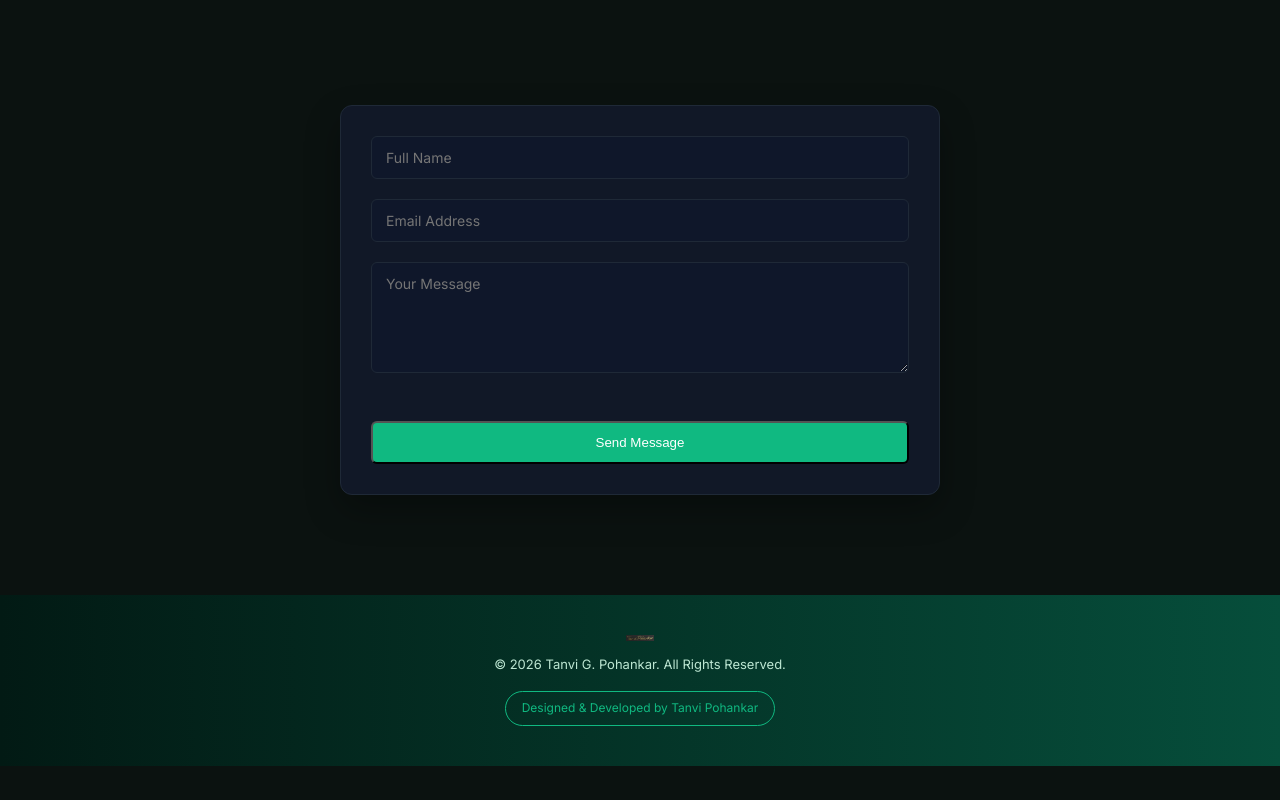
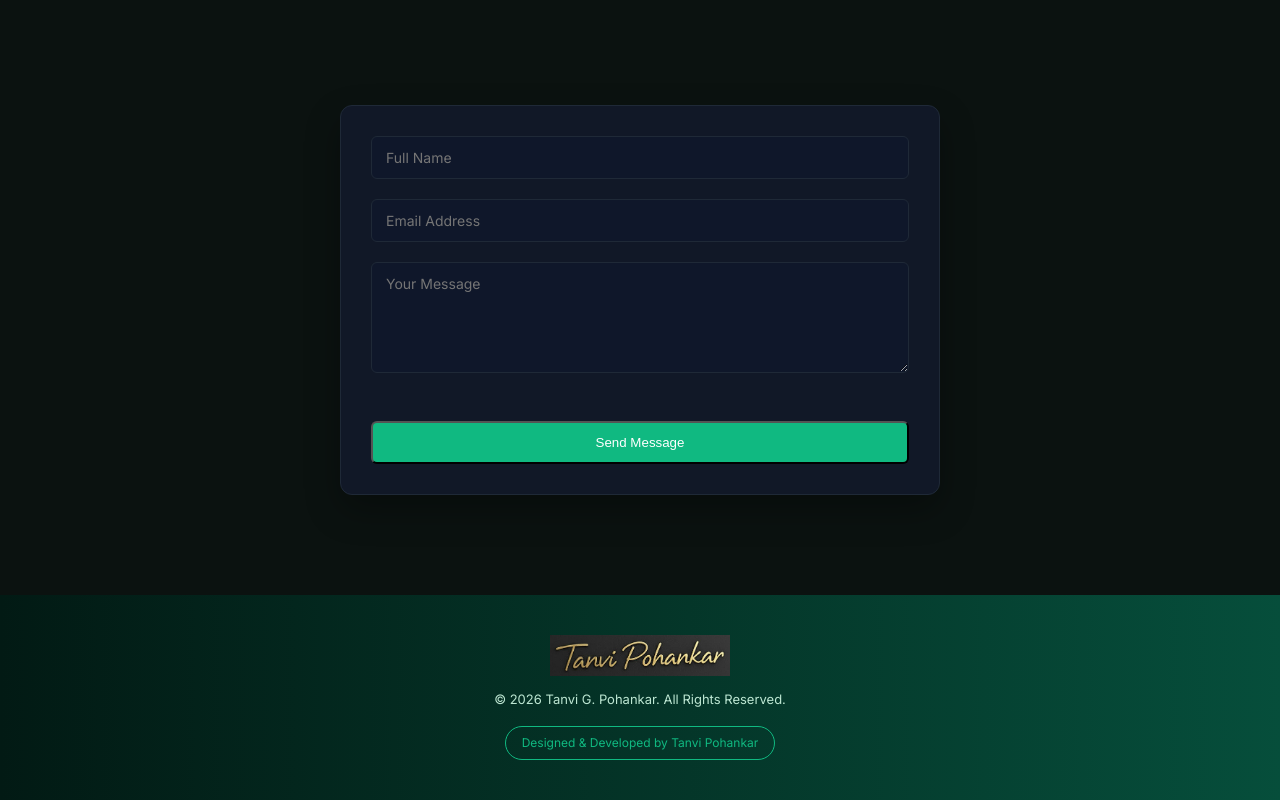
Before and after one commit to tanvipohankar-004/portfolio_tanvi.g.pohankar, a plain HTML site: page index.html in a window 1280 px wide. Shown: the part 3210-4010 px from the top of the page. Before the commit the page ends 3976 px from the top, so only its background shows below. Drawn offline with nearby package versions, Linux system fonts and the light colour scheme.

Commit message:
Update style.css

```diff
--- a/style.css
+++ b/style.css
@@ -386,9 +386,10 @@ footer {
 
 /* Smaller logo */
 .footer-logo {
-    width: 28px;              /* properly reduced size */
+    width: 180px;              /* properly reduced size */
     height: auto;
     display: block;
+    max-width: 100%;
     margin: 0 auto 10px auto;
     transition: transform 0.3s ease, filter 0.3s ease;
 }
```
